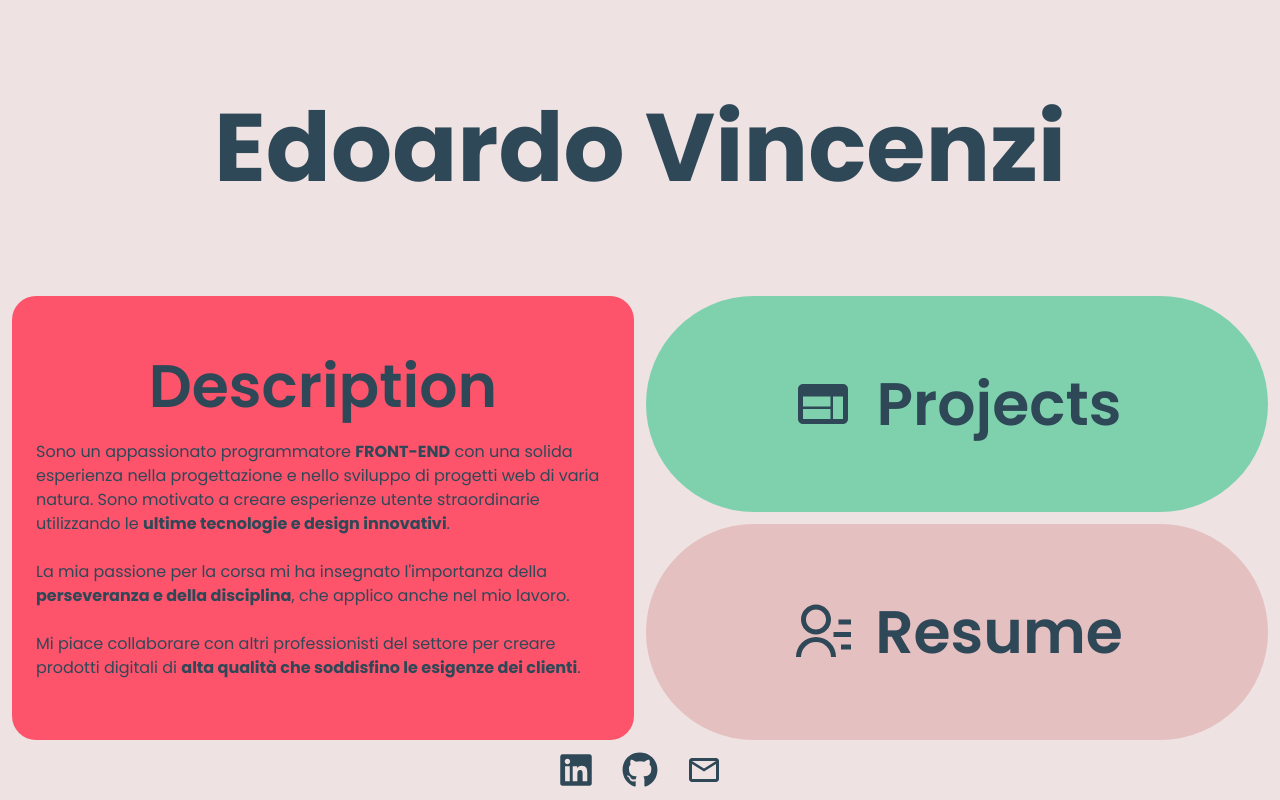
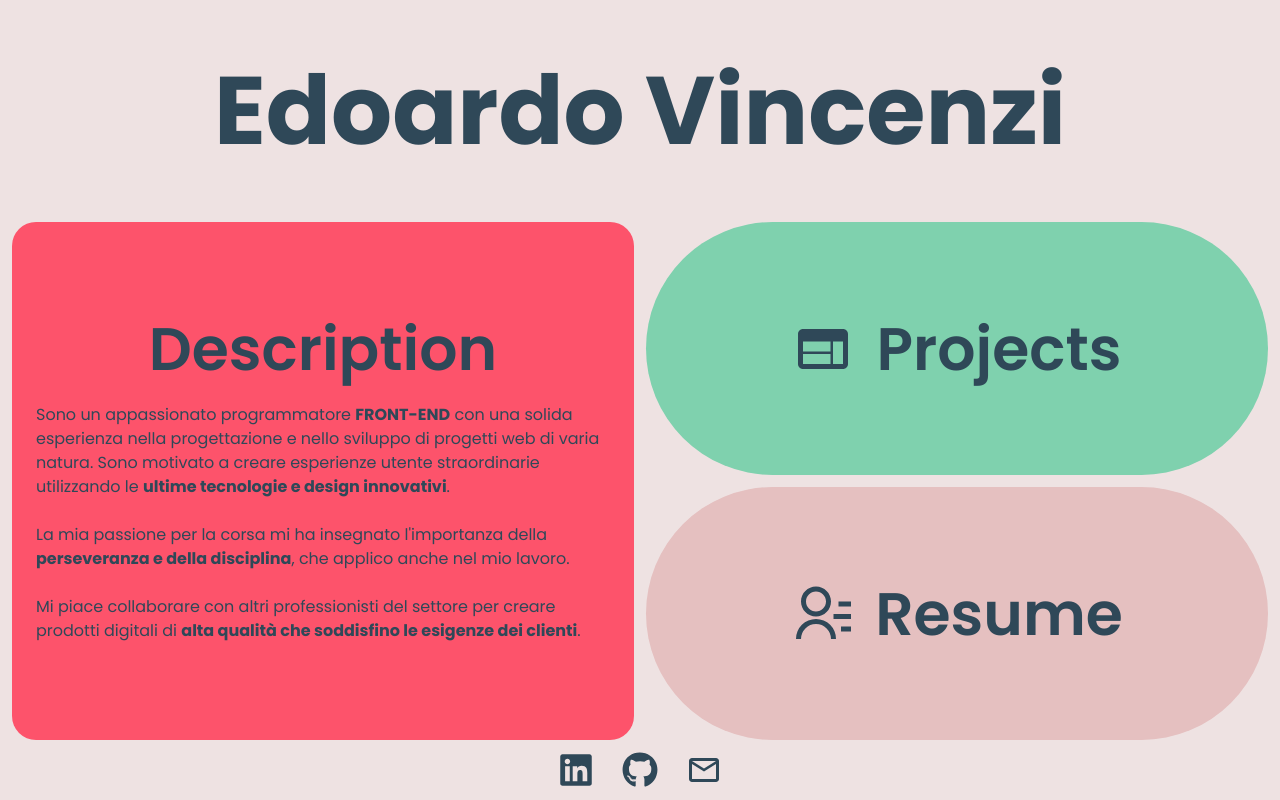
Before and after one commit to edoardovincenzi/web-site, a Next.js app: page /en/ in a window 1280 px wide. Built offline with nearby package versions, Linux system fonts and the light colour scheme; what i18next-resources-to-backend would draw is missing.

Commit message:
adding resume page

```diff
--- a/src/app/[lng]/2/page.tsx
+++ /dev/null
@@ -1,25 +0,0 @@
-import Link from 'next/link';
-import { useTranslation } from '../../i18n';
-
-export default async function Page({ params: { lng } }: any) {
-  const { t }: any = await useTranslation(lng, 'second-page');
-  // const { t }: any = useTranslation(lng, 'second-page');
-
-  return (
-    <>
-      <h1>{t('title', 'Test')}</h1>
-      <Link href={`/${lng}/second-page`}>{t('to-second-page')}</Link>
-    </>
-  );
-}
-
-//PER CLIENT COMPONENT
-
-//Mettere "use client" in alto al componente e
-//mettere const { t }: any = useTranslation(lng, 'second-page');
-//importando import { useTranslation } from '../i18n/client';
-
-//PER SERVER SIDE RENDERING COMPONENT
-
-// const { t }: any = await useTranslation(lng, 'second-page');
-// import { useTranslation } from '../i18n';
--- a/src/app/[lng]/components/Footer.tsx
+++ b/src/app/[lng]/components/Footer.tsx
@@ -4,9 +4,9 @@ import { MdOutlineEmail } from 'react-icons/md';
 const Footer = () => {
   return (
     <footer className="w-screen h-[60px] flex justify-center items-center gap-x-7">
-      <FaLinkedin className="text-4xl" />
-      <FaGithub className="text-4xl" />
-      <MdOutlineEmail className="text-4xl" />
+      <FaLinkedin className="footer-icon" />
+      <FaGithub className="footer-icon" />
+      <MdOutlineEmail className="footer-icon" />
     </footer>
   );
 };
--- a/src/app/[lng]/globals.css
+++ b/src/app/[lng]/globals.css
@@ -10,6 +10,15 @@
     @apply text-4xl md:text-6xl;
   }
   .card-small-home {
-    @apply flex justify-center items-center h-1/2 rounded-full gap-6;
+    @apply flex justify-center items-center h-1/2 rounded-full gap-6 cursor-pointer;
+  }
+  .footer-icon {
+    @apply text-4xl cursor-pointer;
+  }
+  .app-container {
+    @apply flex flex-col h-[calc(100vh-60px)] items-center justify-start;
+  }
+  .app-header {
+    @apply flex items-center justify-center text-6xl md:text-8xl w-full h-[20%] md:h-[30%] text-center font-bold relative;
   }
 }
--- a/src/app/[lng]/page.tsx
+++ b/src/app/[lng]/page.tsx
@@ -11,11 +11,9 @@ export default function Page({ params: { lng } }: any) {
   const { t }: any = useTranslation(lng);
   const [expandDescription, setExpandDescription] = useState(false);
   return (
-    <div className="flex flex-col h-[calc(100vh-60px)] items-center justify-start">
-      <h1 className="flex items-center justify-center text-6xl md:text-8xl h-[25%] md:h-[40%] text-center font-bold">
-        {t('title', 'Edoardo Vincenzi')}
-      </h1>
-      <div className="flex max-md:flex-col w-full h-[75%] md:h-[60%] gap-3">
+    <div className="app-container">
+      <h1 className="app-header">{t('title', 'Edoardo Vincenzi')}</h1>
+      <div className="flex max-md:flex-col w-full h-[80%] xl:h-[70%] gap-3">
         <div
           className={`transition-all w-full md:w-1/2 ${
             expandDescription ? 'h-full' : 'h-4/6'
@@ -49,14 +47,22 @@ export default function Page({ params: { lng } }: any) {
             expandDescription ? 'h-0 overflow-hidden' : 'h-2/6'
           } flex flex-col w-full md:h-full md:w-1/2 gap-3`}
         >
-          <div className="card-small-home bg-[#7FD1AE]">
+          <Link
+            href={`/${lng}/resume`}
+            replace
+            className="card-small-home bg-[#7FD1AE]"
+          >
             <MdWeb className="icon-card-home" />
             <h3 className="title-card-home">Projects</h3>
-          </div>
-          <div className="card-small-home bg-[#E5C0C0]">
+          </Link>
+          <Link
+            href={`/${lng}/resume`}
+            replace
+            className="card-small-home bg-[#E5C0C0]"
+          >
             <RiContactsLine className="icon-card-home" />
             <h3 className="title-card-home">Resume</h3>
-          </div>
+          </Link>
         </div>
       </div>
     </div>
--- /dev/null
+++ b/src/app/[lng]/resume/layout.tsx
@@ -0,0 +1,30 @@
+import { dir } from 'i18next';
+import { MdArrowBack } from 'react-icons/md';
+import { languages } from '../../i18n/settings';
+import { ParamsLng } from '@/types';
+
+export async function generateStaticParams() {
+  return languages.map((lng) => ({ lng }));
+}
+
+export const metadata = {
+  title: 'Resume portfolio',
+  description: 'Generated by create next app',
+};
+
+export default function RootLayout({
+  children,
+  params: { lng },
+}: {
+  children: React.ReactNode;
+  params: ParamsLng;
+}) {
+  return (
+    <>
+      {/* <header className="w-screen h-[20%]">
+        <MdArrowBack className="icon-card-home" />
+      </header> */}
+      {children}
+    </>
+  );
+}
--- /dev/null
+++ b/src/app/[lng]/resume/page.tsx
@@ -0,0 +1,48 @@
+import Link from 'next/link';
+import { Suspense } from 'react';
+import { MdArrowBack } from 'react-icons/md';
+import { useTranslation } from '../../i18n';
+// import cvPdf from '../../../asset/CV_VincenziEdoardo.pdf';
+
+export default async function Page({ params: { lng } }: any) {
+  const { t }: any = await useTranslation(lng, 'second-page');
+  // const { t }: any = useTranslation(lng, 'second-page');
+
+  return (
+    <div className="app-container container mx-auto overflow-y-auto">
+      <div className="app-header">
+        <Link href={`/${lng}/`} replace className=" absolute left-0">
+          <MdArrowBack className="icon-card-home" />
+        </Link>
+        <h1 className="text-center">{t('tesst', 'Resume')}</h1>
+      </div>
+      <p className="text-base">
+        Nel curriculum sono presenti tutti i miei contatti e le mie esperienze.
+        Inoltre ci sono i link sia in fondo alla pagina che nel CV del mio
+        github per vedere alcuni progetti, di linkledin e la mia mail.
+      </p>
+      <div className="flex max-md:flex-col w-full h-[80%] xl:h-[70%] gap-3">
+        <div className="bg-[#f2f2f2] relative w-full mt-3 h-0 pt-[141.4286%] pb-0 shadow-[0 2px 8px 0 rgba(63,69,81,0.16)] overflow-hidden rounded-lg will-change-auto">
+          <iframe
+            id="cv_pdf"
+            loading="lazy"
+            className="absolute w-full h-full top-0 left-0 p-0 m-0 border-none"
+            src="https://www.canva.com/design/DAFL1aIpLqc/view?embed"
+            allowFullScreen
+          ></iframe>
+        </div>
+      </div>
+    </div>
+  );
+}
+
+//PER CLIENT COMPONENT
+
+//Mettere "use client" in alto al componente e
+//mettere const { t }: any = useTranslation(lng, 'second-page');
+//importando import { useTranslation } from '../i18n/client';
+
+//PER SERVER SIDE RENDERING COMPONENT
+
+// const { t }: any = await useTranslation(lng, 'second-page');
+// import { useTranslation } from '../i18n';
```
